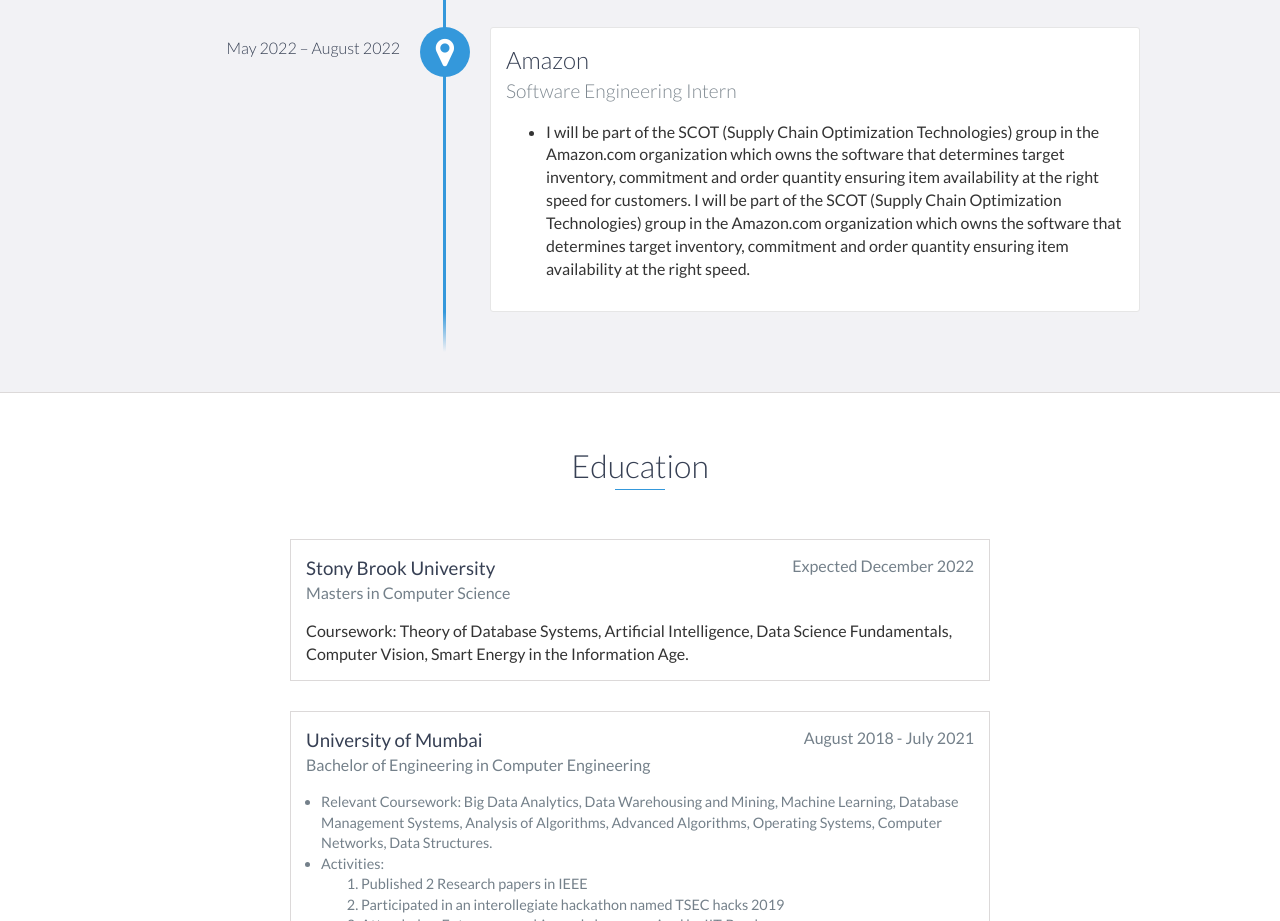
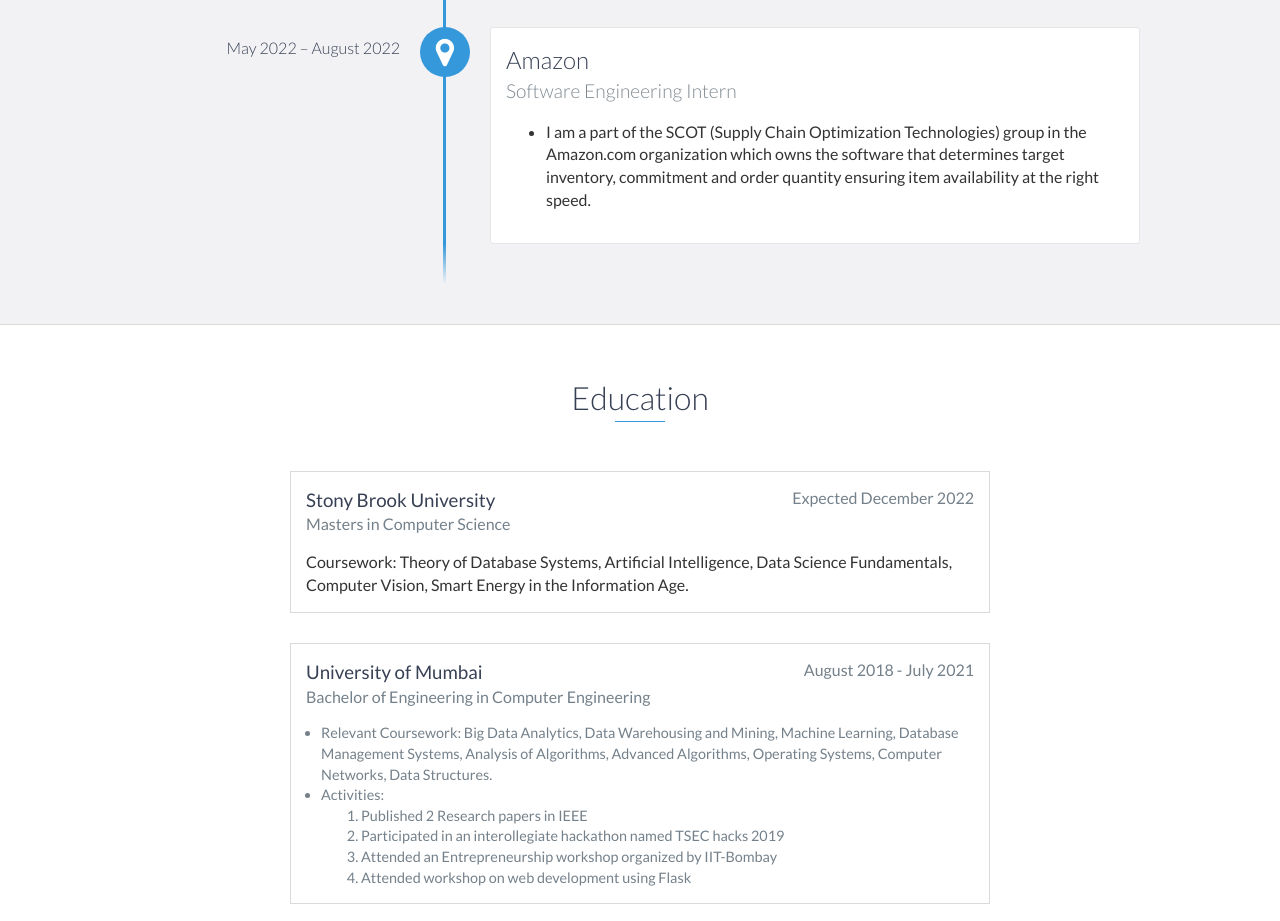
Before and after one commit to parthnagarkar875/parthnagarkar875.github.io, a website: page index.html in a window 1280 px wide. Shown: the part 2905-3826 px from the top of the page. Drawn offline with nearby package versions, Linux system fonts and the light colour scheme.

Commit message:
Update index.html

```diff
--- a/index.html
+++ b/index.html
@@ -202,7 +202,7 @@
                 <p>
                     <ul>
                     <li>
-                        I will be part of the SCOT (Supply Chain Optimization Technologies) group in the Amazon.com organization which owns the software that determines target inventory, commitment and order quantity ensuring item availability at the right speed for customers. I will be part of the SCOT (Supply Chain Optimization Technologies) group in the Amazon.com organization which owns the software that determines target inventory, commitment and order quantity ensuring item availability at the right speed.
+                        I am a part of the SCOT (Supply Chain Optimization Technologies) group in the Amazon.com organization which owns the software that determines target inventory, commitment and order quantity ensuring item availability at the right speed.
                     </li>
 
                     </ul>
```
